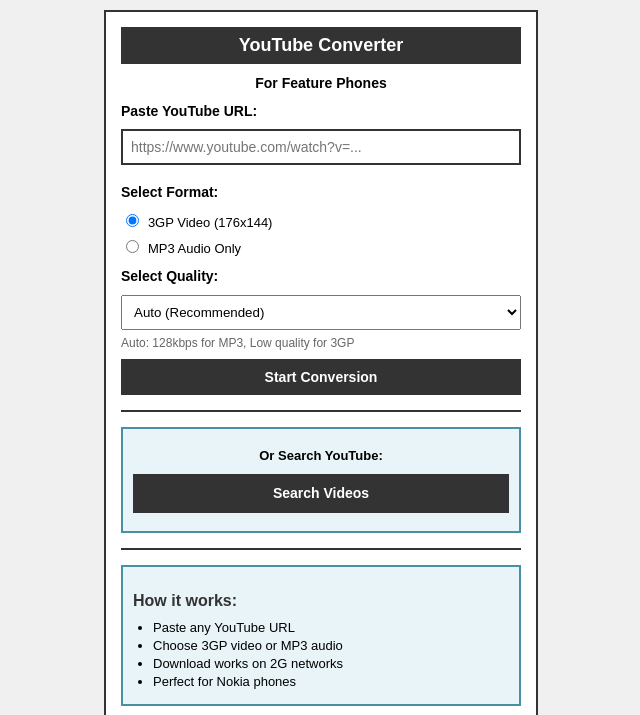
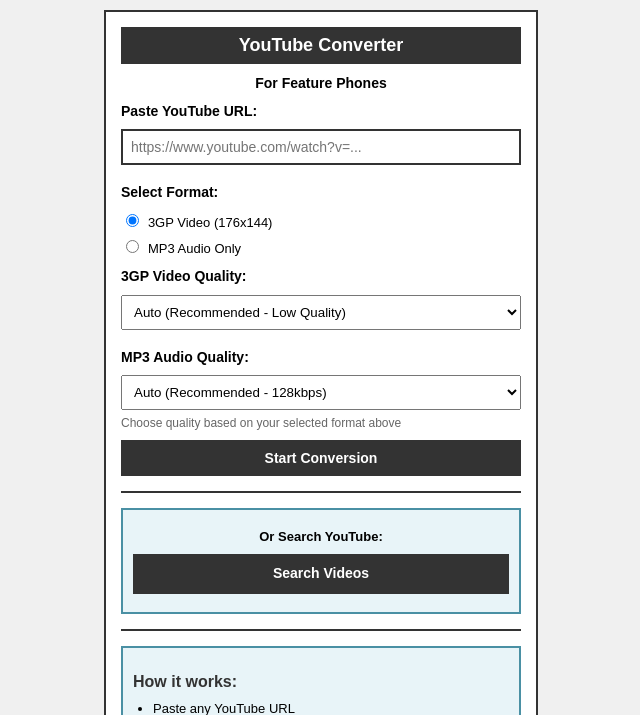
Before and after one commit to TITANICBHAI/Legacy-Tube, a Flask app: page / in a window 1280 px wide. Shown: the top 715 px of the page, without its empty margins (319-959 px from the left). Run offline with Flask 3, Linux system fonts and the light colour scheme; parts of the project's set-up code (start-up, migrations or seed data) failed here and were passed over; some libraries are stand-ins or nearby versions.

Commit message:
Separate quality selection for MP3 and 3GP formats
Modify app.py and templates/index.html to provide distinct quality selection dropdowns for MP3 audio and 3GP video formats, improving user control over conversion output.

Replit-Commit-Author: Agent
Replit-Commit-Session-Id: 851d48fd-b905-4cf9-93aa-c2bcfe083481
Replit-Commit-Checkpoint-Type: full_checkpoint
Replit-Commit-Event-Id: ec7a76bd-1d4c-48f1-8a3b-3968da36ebd4
Replit-Commit-Screenshot-Url: https://storage.googleapis.com/screenshot-production-us-central1/bef07bb4-499d-4920-af63-567fda8a6589/851d48fd-b905-4cf9-93aa-c2bcfe083481/uBOTwdj

```diff
--- a/app.py
+++ b/app.py
@@ -932,7 +932,12 @@ def health():
 def convert():
     url = request.form.get('url', '').strip()
     output_format = request.form.get('format', '3gp').strip()
-    quality = request.form.get('quality', 'auto').strip()
+
+    # Get quality based on selected format
+    if output_format == 'mp3':
+        quality = request.form.get('mp3_quality', 'auto').strip()
+    else:
+        quality = request.form.get('video_quality', 'auto').strip()
 
     if not url:
         flash('Please enter a YouTube URL')
--- a/templates/index.html
+++ b/templates/index.html
@@ -20,21 +20,22 @@
 <label for="fmt_mp3">MP3 Audio Only</label>
 </p>
 
-<p><strong>Select Quality:</strong></p>
-<select name="quality" style="width: 100%; padding: 8px; margin-bottom: 10px;">
-<option value="auto">Auto (Recommended)</option>
-<optgroup label="3GP Video Quality">
+<p><strong>3GP Video Quality:</strong></p>
+<select name="video_quality" style="width: 100%; padding: 8px; margin-bottom: 10px;">
+<option value="auto">Auto (Recommended - Low Quality)</option>
 {% for key, preset in video_presets.items() %}
 <option value="{{ key }}">{{ preset.name }} - {{ preset.description }}</option>
 {% endfor %}
-</optgroup>
-<optgroup label="MP3 Audio Quality">
+</select>
+
+<p><strong>MP3 Audio Quality:</strong></p>
+<select name="mp3_quality" style="width: 100%; padding: 8px; margin-bottom: 10px;">
+<option value="auto">Auto (Recommended - 128kbps)</option>
 {% for key, preset in mp3_presets.items() %}
 <option value="{{ key }}">{{ preset.name }} - {{ preset.description }}</option>
 {% endfor %}
-</optgroup>
 </select>
-<p style="font-size: 12px; color: #666; margin-top: -5px;">Auto: 128kbps for MP3, Low quality for 3GP</p>
+<p style="font-size: 12px; color: #666; margin-top: -5px;">Choose quality based on your selected format above</p>
 
 <button type="submit">Start Conversion</button>
 </form>
```
Also changed, not shown: 1 other file.
